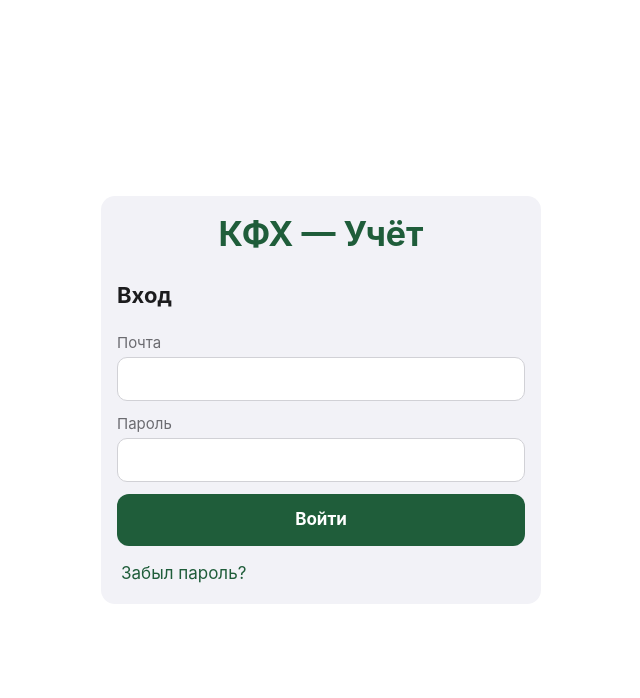
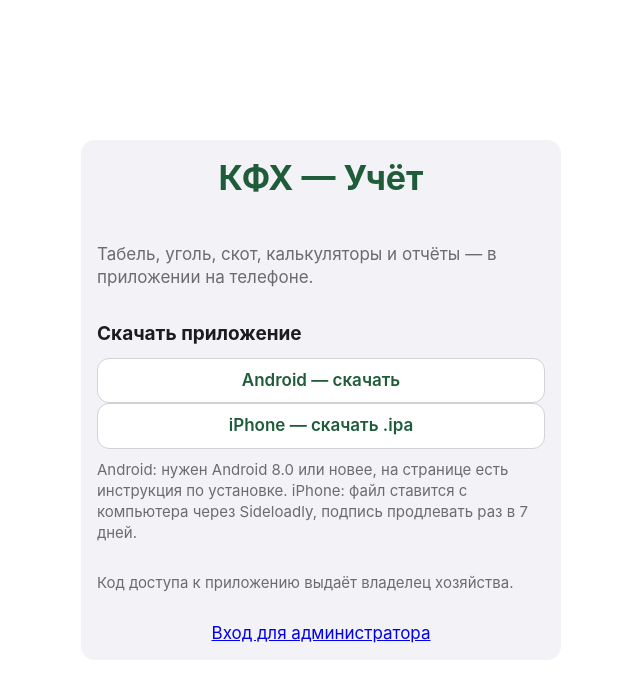
Before and after one commit to gmenuuser/tabel-kfh, a React (Vite) app in the folder web/: page / in a window 1280 px wide. Shown: the top 698 px of the page, without its empty margins (319-959 px from the left). Built offline with nearby package versions, Linux system fonts and the light colour scheme.

Commit message:
feat(web): a public page with app links; the admin signs in at #/admin

```diff
--- /dev/null
+++ b/web/src/lib/routes.ts
@@ -0,0 +1,10 @@
+// Which page the site shows before anyone is signed in: the public page with the app links, or the admin's
+// sign-in form. A signed-in owner always gets the app itself.
+
+export type Gate = 'public' | 'login' | 'app';
+
+export function gate(hash: string, signedIn: boolean): Gate {
+  if (signedIn) return 'app';
+  const page = hash.replace(/^#\/?/, '').split('/')[0];
+  return page === 'admin' ? 'login' : 'public';
+}
--- a/web/src/main.tsx
+++ b/web/src/main.tsx
@@ -4,6 +4,8 @@ import './styles.css';
 import { AppProvider, SyncBadge, loadSession, saveSession, useApp } from './app.tsx';
 import type { Session } from './lib/sync.ts';
 import { LoginPage } from './pages/login.tsx';
+import { PublicPage } from './pages/public.tsx';
+import { gate } from './lib/routes.ts';
 import { HomePage } from './pages/home.tsx';
 import { TimesheetPage, MonthPage } from './pages/timesheet.tsx';
 import { EmployeesPage } from './pages/employees.tsx';
@@ -70,9 +72,17 @@ function Shell() {
 
 function Root() {
   const [session, setSession] = useState<Session | null>(loadSession);
-  const signOut = useCallback(() => { saveSession(null); setSession(null); }, []);
-  if (!session) return <LoginPage onSignedIn={(s) => { saveSession(s); setSession(s); }} />;
-  return <AppProvider key={session.deviceId} session={session} onSignedOut={signOut}><Shell /></AppProvider>;
+  const [hash, setHash] = useState(() => location.hash);
+  useEffect(() => {
+    const on = () => setHash(location.hash);
+    window.addEventListener('hashchange', on);
+    return () => window.removeEventListener('hashchange', on);
+  }, []);
+  const signOut = useCallback(() => { saveSession(null); setSession(null); location.hash = ''; }, []);
+  const where = gate(hash, !!session);
+  if (where === 'public') return <PublicPage />;
+  if (where === 'login') return <LoginPage onSignedIn={(s) => { saveSession(s); setSession(s); location.hash = ''; }} />;
+  return <AppProvider key={session!.deviceId} session={session!} onSignedOut={signOut}><Shell /></AppProvider>;
 }
 
 createRoot(document.getElementById('root')!).render(<StrictMode><Root /></StrictMode>);
--- a/web/src/pages/app-links.tsx
+++ b/web/src/pages/app-links.tsx
@@ -1,6 +1,6 @@
 import { useState } from 'react';
 
-const LINKS = [
+export const LINKS = [
   { href: '/android/', label: 'Android — скачать', download: undefined },
   { href: '/ios/TabelKFH.ipa', label: 'iPhone — скачать .ipa', download: 'TabelKFH.ipa' },
 ];
--- /dev/null
+++ b/web/src/pages/public.tsx
@@ -0,0 +1,32 @@
+import { LINKS } from './app-links.tsx';
+
+/**
+ * The site without a session: what the app is and where to download it. No farm data, no sections — the owner's
+ * sign-in lives at `#/admin` behind a discreet link.
+ */
+export function PublicPage() {
+  return (
+    <div className="public">
+      <div className="card public-card">
+        <h1>КФХ — Учёт</h1>
+        <p className="muted">Табель, уголь, скот, калькуляторы и отчёты — в приложении на телефоне.</p>
+        <section className="app-links">
+          <h2>Скачать приложение</h2>
+          {LINKS.map((l) => (
+            <div key={l.href} className="app-links-row">
+              <a className="button app-link" href={l.href} download={l.download}>{l.label}</a>
+            </div>
+          ))}
+          <div className="muted app-links-hint">
+            Android: нужен Android 8.0 или новее, на странице есть инструкция по установке.
+            iPhone: файл ставится с компьютера через Sideloadly, подпись продлевать раз в 7 дней.
+          </div>
+        </section>
+        <p className="muted public-note">
+          Код доступа к приложению выдаёт владелец хозяйства.
+        </p>
+        <a className="link" href="#/admin">Вход для администратора</a>
+      </div>
+    </div>
+  );
+}
--- a/web/src/styles.css
+++ b/web/src/styles.css
@@ -139,6 +139,11 @@ table.report { border-collapse: collapse; width: 100%; font-size: 14px; overflow
 .app-links-hint { font-size: 15px; margin-top: 10px; }
 .login-card { width: min(440px, 100%); display: flex; flex-direction: column; gap: 12px; }
 .login-card h1 { color: var(--green); text-align: center; }
+.public { min-height: 100vh; display: flex; flex-direction: column; align-items: center; justify-content: center; padding: 16px; }
+.public-card { width: min(480px, 100%); display: flex; flex-direction: column; gap: 14px; }
+.public-card h1 { color: var(--green); text-align: center; }
+.public-note { font-size: 15px; }
+.public .link { align-self: center; }
 .tabs { display: flex; gap: 6px; flex-wrap: wrap; } .tab.active { background: var(--green); color: #fff; }
 
 .print-only { display: none; }
```
Also changed, not shown: 1 other file (tests, documents, lock files or other folders).
